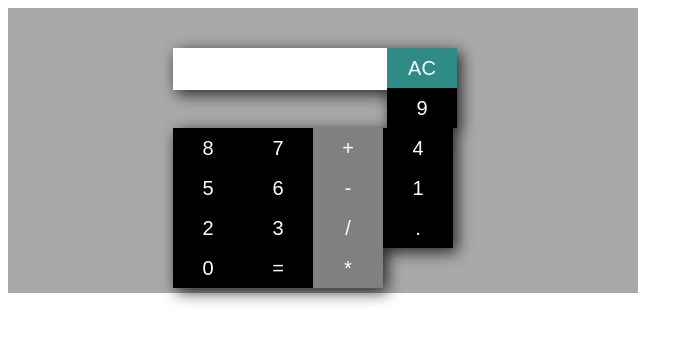
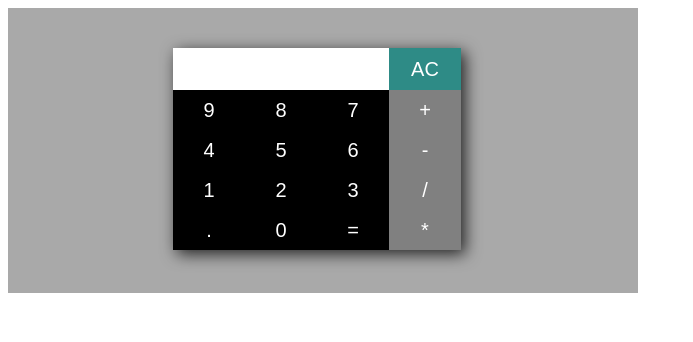
Before and after one commit to vartikagoel01/Calculator, a plain HTML site: page index.html in a window 1280 px wide. Shown: the whole page, without its empty margins (0-693 px from the left). Drawn offline with Linux system fonts and the light colour scheme.

Commit message:
Update index.html

```diff
--- a/index.html
+++ b/index.html
@@ -1,15 +1,15 @@
-
 <!DOCTYPE html>
 <html>
 <head>
 <title>Basic Calculator</title>
- <style>
- #container-outer{
+<style> #container-outer{
 background-color: #a9a9a9;
 width: 550px;
 height: 205px;
- text-align: center;
 padding: 40px;
+align-items: center;
+
+
 }
 #calculator {
     width: 300px;
@@ -17,22 +17,23 @@
 filter: drop-shadow(4px 4px 8px rgba(0, 0, 0, 0.8));
 }
 input[type="text"] {
- width: 70%;
+    width: 70.5%;
     height: 40px;
     font-size: 20px;
 margin-bottom: 0px;
- float: left;
 border: none;
 background-color: #ffffff;
 }
+
 button {
 background-color: #000000;
 color: #fff;
- width: 70px;
+width: 72px;
 height: 40px;
 font-size: 20px;
 border: none;
 float: left;
+
 }
 </style>
 </head>
@@ -40,7 +41,7 @@
 <div id="container-outer">
 <div id="calculator">
 <input type="text" id="display" disabled>
- <button onclick="clearDisplay()" style="background-color:#2e8b86;">AC</button>
+<button onclick="clearDisplay()" style="background-color:#2e8b86; float:right;  margin-right:12px; height: 42px;">AC</button>
 <button onclick="appendToDisplay('9')">9</button>
 <button onclick="appendToDisplay('8')">8</button>
 <button onclick="appendToDisplay('7')">7</button>
@@ -60,19 +61,14 @@
 </div>
 </div>
 <script>
- function appendToDisplay(value) {
- document.getElementById("display").value += value;
+function appendToDisplay(value) { document.getElementById("display").value += value;
 }
- function clearDisplay() {
- document.getElementById("display").value = '';
+function clearDisplay() { document.getElementById("display").value = '';
 }
 function calculateResult() {
- const expression = document.getElementById("display").value;
- try {
- const result = eval(expression);
- document.getElementById("display").value = result;
- } catch (error) {
- document.getElementById("display").value = 'Error';
+const expression = document.getElementById("display").value; try {
+const result = eval(expression); document.getElementById("display").value = result;
+} catch (error) { document.getElementById("display").value = 'Error';
 }
 }
 </script>
```
Lines whose indentation alone changed are shown as unchanged.
